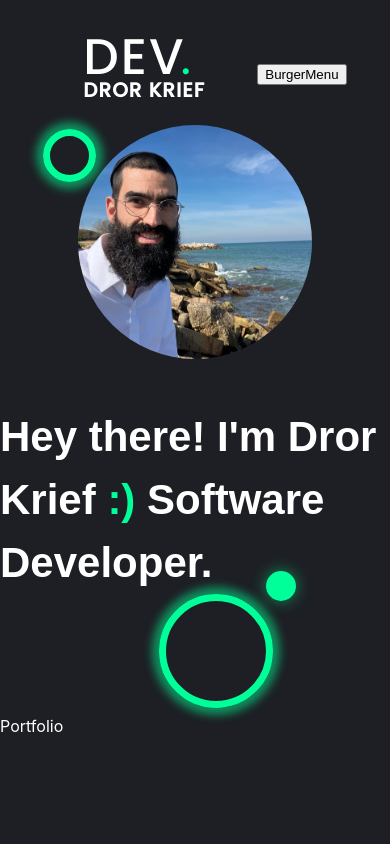
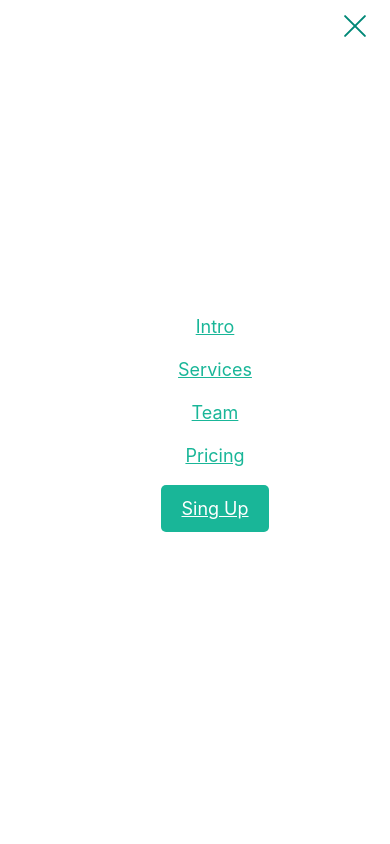
Before and after one commit to drorkrief/dror-home-page, a React (Vite) app: page / in a window 390 px wide. Shown: the top 844 px of the page. Built offline with nearby package versions, Linux system fonts and the light colour scheme.

Commit message:
add responsive menu with burger button; update header styles and links

```diff
--- a/src/components/header/Header.css
+++ b/src/components/header/Header.css
@@ -14,14 +14,119 @@
 .nav-links a:hover {
   color: #00ff99;
 }
-.burger-menu {
-  display: none;
-}
 @media (max-width: 820px) {
   .nav-links a {
     display: none;
   }
-  .burger-menu {
-    display: inline-block;
+}
+
+/* menu button */
+.menuBtn {
+  height: 30px;
+  width: 30px;
+
+  position: absolute;
+  right: 20px;
+  top: 10px;
+  z-index: 101;
+  > span {
+    background-color: #fff;
+    border-radius: 1px;
+    height: 2px;
+    width: 100%;
+    position: absolute;
+    left: 50%;
+    top: 50%;
+    margin: -1px 0 0 -15px;
+    transition: height 100ms;
+    &:after,
+    &:before {
+      content: "";
+      background-color: #fff;
+      border-radius: 1px;
+      height: 2px;
+      width: 100%;
+      position: absolute;
+      left: 50%;
+      margin-left: -15px;
+      transition: all 200ms;
+    }
+    &:after {
+      top: -7px;
+    }
+    &:before {
+      bottom: -7px;
+    }
+  }
+  &.act {
+    > span {
+      height: 0;
+      &:after,
+      &:before {
+        background-color: #008877;
+        top: 1px;
+      }
+      &:after {
+        transform: rotate(45deg);
+      }
+      &:before {
+        transform: rotate(-45deg);
+      }
+    }
   }
 }
+/* main menu block */
+.mainMenu {
+  background-color: #fff;
+  position: absolute;
+  left: 0;
+  top: 0;
+  z-index: 100;
+  height: 100%;
+  width: 100%;
+  display: table;
+  text-align: center;
+  opacity: 0;
+  transition: all 500ms cubic-bezier(0.68, -0.55, 0.265, 1.55);
+  transform: scale(0);
+  &.act {
+    opacity: 1;
+    transform: scale(1);
+    ul li {
+      opacity: 1;
+      transform: translateX(0);
+    }
+  }
+  ul {
+    display: table-cell;
+    vertical-align: middle;
+  }
+  li {
+    padding: 8px 0;
+    transition: all 400ms 510ms;
+    opacity: 0;
+    &:nth-child(odd) {
+      transform: translateX(30%);
+    }
+    &:nth-child(even) {
+      transform: translateX(-30%);
+    }
+    &:last-child {
+      transform: none;
+    }
+  }
+  a {
+    color: #19b698;
+    display: inline-block;
+    font-size: 18px;
+    &.suBtn {
+      color: #fff;
+    }
+  }
+}
+/* sign up button */
+.suBtn {
+  background-color: #19b698;
+  border-radius: 5px;
+  padding: 10px 20px;
+}
--- a/src/components/header/Header.jsx
+++ b/src/components/header/Header.jsx
@@ -7,31 +7,35 @@ export default function Header() {
   };
   return (
     <header className="header">
-      <nav>
-        <ul className="nav-links">
+      <div className="logo">
+        <span className="dev">DEV</span>
+        <span className="name">DROR KRIEF</span>
+      </div>
+      <a
+        href="#"
+        className={showMenu ? "menuBtn" : "menuBtn act"}
+        onClick={toggleMenu}
+      >
+        <span className="lines"></span>
+      </a>
+      <nav className={showMenu ? "mainMenu" : "mainMenu act"}>
+        <ul>
           <li>
-            <div className="logo">
-              <span className="dev">DEV</span>
-              <span className="name">DROR KRIEF</span>
-            </div>
+            <a href="#">Intro</a>
           </li>
           <li>
-            <a href="#portfolio">Portfolio</a>
+            <a href="#">Services</a>
           </li>
           <li>
-            <a href="#blog">Blog</a>
+            <a href="#">Team</a>
           </li>
           <li>
-            <a href="#about">About</a>
+            <a href="#">Pricing</a>
           </li>
           <li>
-            <a href="#projects">Projects</a>
-          </li>
-          <li>
-            <a href="#contact">Contact</a>
-          </li>
-          <li className="burger-menu">
-            <button onClick={toggleMenu}>BurgerMenu</button>
+            <a href="#" class="suBtn">
+              Sing Up
+            </a>
           </li>
         </ul>
       </nav>
```
